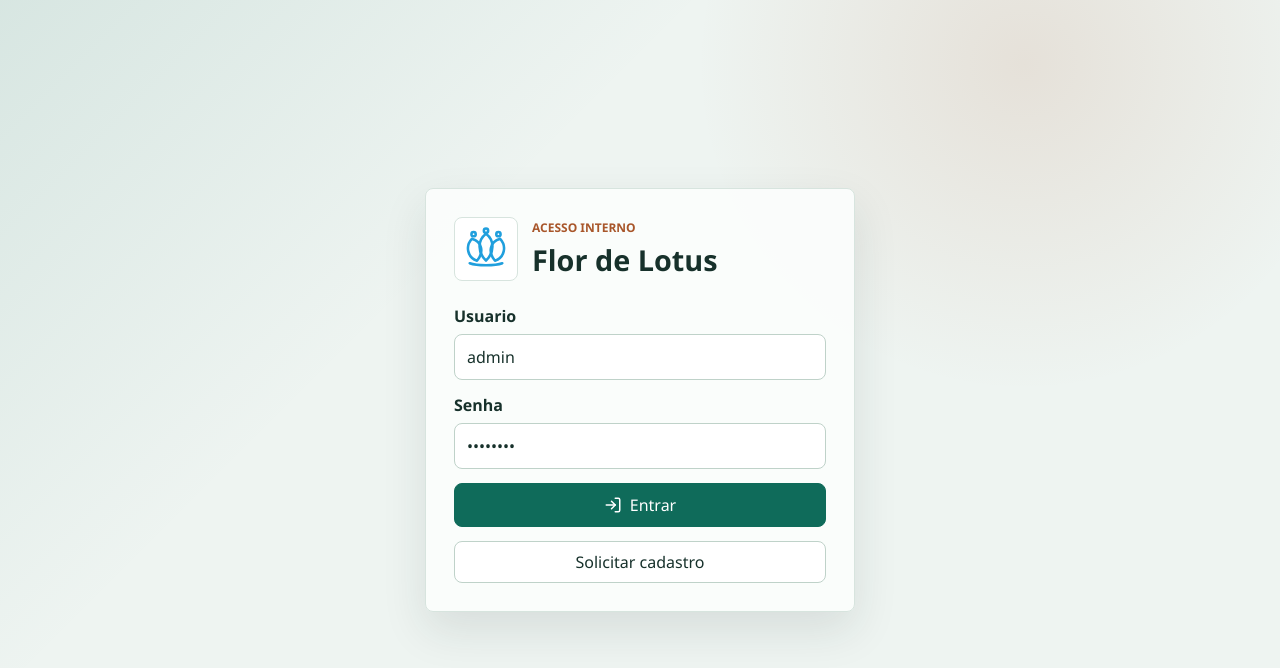
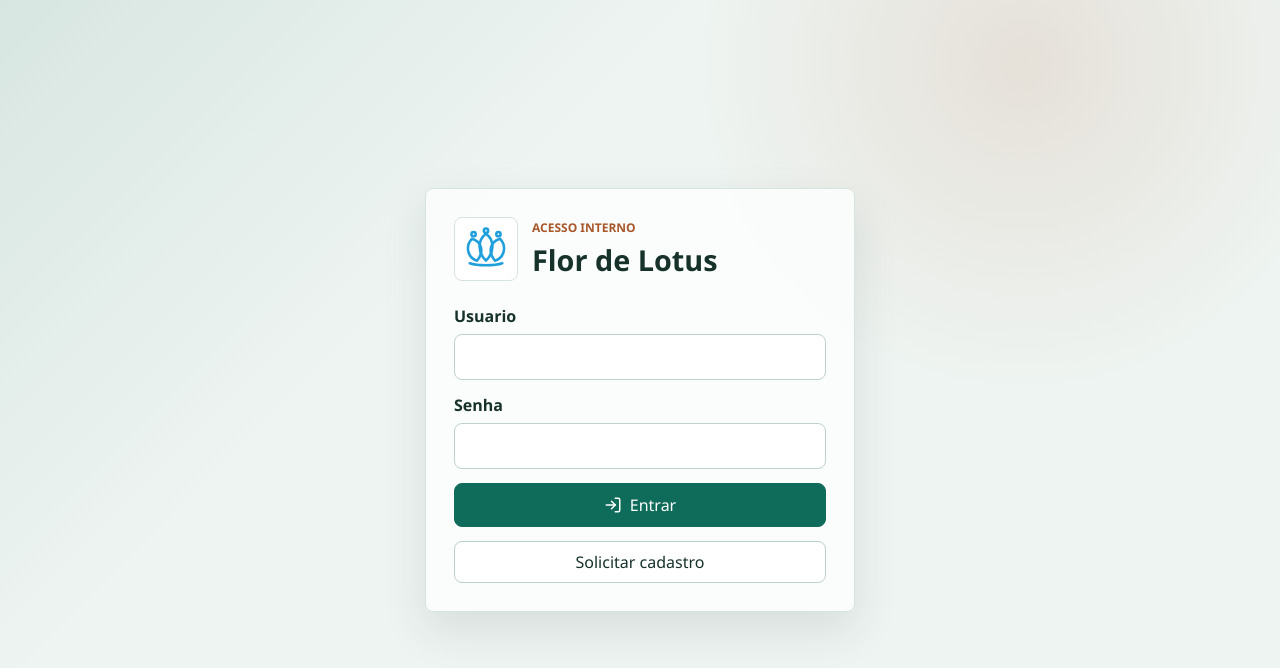
Before and after one commit to FKnight-cyber/ClinicaLotus, a Next.js app in the folder apps/web/: page /login in a window 1280 px wide. Shown: the top 668 px of the page. Built offline with nearby package versions, Linux system fonts and the light colour scheme; no server answers.

Commit message:
fix railway core error

```diff
--- a/apps/web/src/app/login/page.tsx
+++ b/apps/web/src/app/login/page.tsx
@@ -10,8 +10,8 @@ import { useAuth } from "@/features/auth/AuthProvider";
 export default function LoginPage() {
   const { login, status, user } = useAuth();
   const router = useRouter();
-  const [loginValue, setLoginValue] = useState("admin");
-  const [password, setPassword] = useState("admin123");
+  const [loginValue, setLoginValue] = useState("");
+  const [password, setPassword] = useState("");
   const [error, setError] = useState<string | null>(null);
   const [isSubmitting, setIsSubmitting] = useState(false);
 
--- a/package.json
+++ b/package.json
@@ -7,6 +7,7 @@
     "apps/api"
   ],
   "scripts": {
+    "start": "npm run start --workspace @clinica/api",
     "dev": "npm run dev --workspace @clinica/web",
     "dev:web": "npm run dev --workspace @clinica/web",
     "dev:api": "npm run start:dev --workspace @clinica/api",
```
Also changed, not shown: 2 other files (tests, documents, lock files or other folders).
